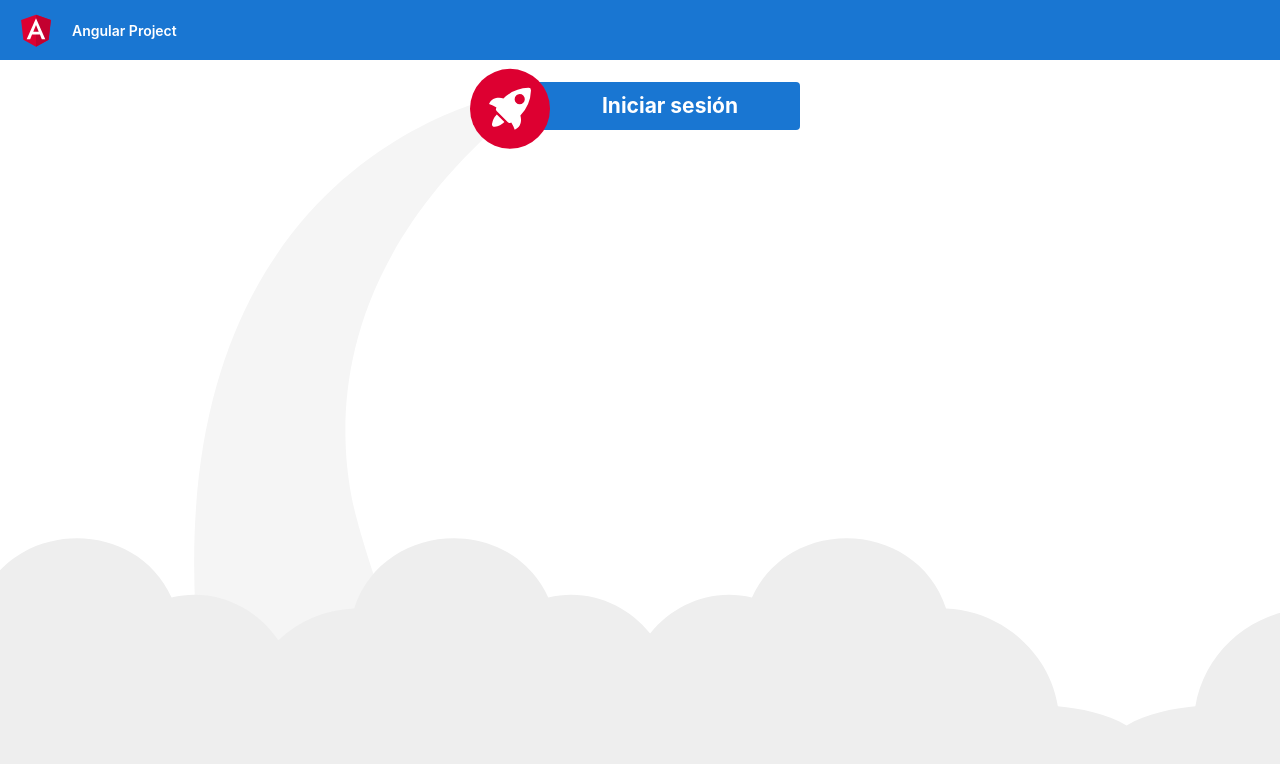
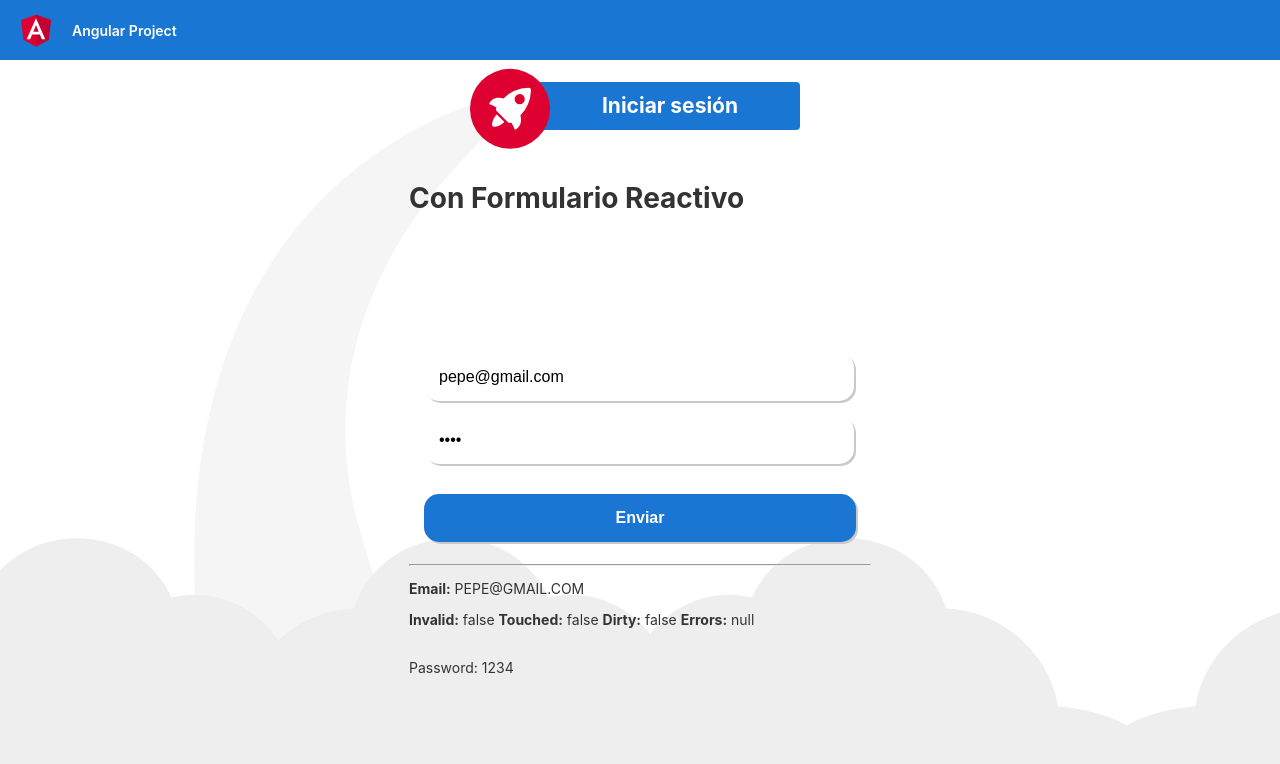
Before and after one commit to blasterdp/angular_project, an Angular app: page / in a window 1280 px wide. Shown: the top 764 px of the page. Built offline with nearby package versions, Linux system fonts and the light colour scheme.

Commit message:
Configurados dos formularios uno reactivo y otro basado en plantillas

```diff
--- a/src/app/app-routing.module.ts
+++ b/src/app/app-routing.module.ts
@@ -1,10 +1,13 @@
 import { NgModule } from '@angular/core';
 import { ReactiveFormsModule } from '@angular/forms';
 import { RouterModule, Routes } from '@angular/router';
+import { Login2Component } from './login-template/login2/login2.component';
 import { SigninComponent } from './login/signin/signin.component';
 
 const routes: Routes = [
+  { path: '', component: SigninComponent },
   { path: 'login', component: SigninComponent },
+  { path: 'login2', component: Login2Component },
 ];
 
 @NgModule({
--- a/src/app/app.module.ts
+++ b/src/app/app.module.ts
@@ -3,6 +3,7 @@ import { BrowserModule } from '@angular/platform-browser';
 
 import { AppRoutingModule } from './app-routing.module';
 import { AppComponent } from './app.component';
+import { LoginTemplateModule } from './login-template/login-template.module';
 import { LoginModule } from './login/login.module';
 
 @NgModule({
@@ -12,7 +13,8 @@ import { LoginModule } from './login/login.module';
   imports: [
     BrowserModule,
     AppRoutingModule,
-    LoginModule
+    LoginModule,
+    LoginTemplateModule
   ],
   providers: [],
   bootstrap: [AppComponent]
--- /dev/null
+++ b/src/app/login-template/login2/login2.component.css
@@ -0,0 +1,42 @@
+input {
+    display: block;
+    padding: 15px;
+    margin: 15px;
+    font-size: 16px;
+    width: 400px;
+    border-radius: 15px;
+    box-shadow: 2px 2px #cac9c9;
+    border: 0px;
+}
+
+button {
+    padding: 15px;
+    background-color: #1a76d2;
+    width: 432px;
+    margin: 15px;
+    font-size: 16px;
+    color: white;
+    font-family: sans-serif;
+    font-weight: bold;
+    border-radius: 15px;
+    box-shadow: 2px 2px #cac9c9;
+    border: 0px;
+}
+
+.sign-container {
+    margin-top: 30%;
+}
+
+@media screen and (max-width: 900px) {
+    input {
+        width: 600px;
+    }
+
+    button {
+        width: 631px;
+    }
+}
+
+.alert{
+    color: red;
+}
--- /dev/null
+++ b/src/app/login-template/login2/login2.component.html
@@ -0,0 +1,15 @@
+<h1>Con Formulario basado en Plantillas</h1>
+<div class="sign-container">
+    <form action="#" method="post">
+        <input [(ngModel)]="email" type="email" name="Email" id="email" placeholder="Email">
+
+        <input [(ngModel)]="password" type="password" name="Password" id="password" id="password" placeholder="Password">
+        <button type="submit">Enviar</button>
+    </form>
+</div>
+<hr>
+<br>
+Email: {{email | uppercase}}
+<br>
+<br>
+Password: {{password}}
--- /dev/null
+++ b/src/app/login-template/login2/login2.component.ts
@@ -0,0 +1,18 @@
+import { Component, OnInit } from '@angular/core';
+
+@Component({
+  selector: 'app-login2',
+  templateUrl: './login2.component.html',
+  styleUrls: ['./login2.component.css']
+})
+export class Login2Component implements OnInit {
+
+  email: string = 'email@example.com';
+  password: string = '1234';
+
+  constructor() { }
+
+  ngOnInit(): void {
+  }
+
+}
--- a/src/app/login/login.module.ts
+++ b/src/app/login/login.module.ts
@@ -1,6 +1,7 @@
 import { NgModule } from '@angular/core';
 import { CommonModule } from '@angular/common';
 import { SigninComponent } from './signin/signin.component';
+import { ReactiveFormsModule } from '@angular/forms';
 
 
 
@@ -9,7 +10,8 @@ import { SigninComponent } from './signin/signin.component';
     SigninComponent
   ],
   imports: [
-    CommonModule
+    CommonModule,
+    ReactiveFormsModule,
   ]
 })
 export class LoginModule { }
--- a/src/app/login/signin/signin.component.html
+++ b/src/app/login/signin/signin.component.html
@@ -1,7 +1,37 @@
+<h1>Con Formulario Reactivo</h1>
 <div class="sign-container">
     <form action="#" method="post">
-        <input type="email" name="Email" id="email" placeholder="Email">
-        <input type="password" name="password" id="password" placeholder="Password">
+        <input [formControl]="email" type="email" name="Email" id="email" placeholder="Email" >
+        <div *ngIf="email.invalid && (email.dirty || email.touched)" class="alert">
+
+            <div *ngIf="email.errors?.['required']">
+                Correo electronico es requerido.
+            </div>
+            <div *ngIf="email.errors?.['minlength']">
+                El correo electrónico debe tener al menos 7 caracteres.
+            </div>
+            <div *ngIf="email.errors?.['forbiddenname']">
+                El correo electrónico no puede ser Bob.
+            </div>
+
+        </div>
+        <input [formControl]="password" type="password" name="Password" id="password" id="password"
+            placeholder="Password">
         <button type="submit">Enviar</button>
     </form>
 </div>
+
+<hr>
+
+<p>
+    <b>Email:</b> {{email.value | uppercase}}
+</p>
+<p>
+    <b>Invalid:</b> {{email.invalid}}
+    <b>Touched:</b> {{email.touched}}
+    <b>Dirty:</b> {{email.dirty}}
+    <b>Errors:</b> {{email.errors | json}}
+</p>
+
+<br>
+Password: {{password.value}}
--- a/src/app/login/signin/signin.component.ts
+++ b/src/app/login/signin/signin.component.ts
@@ -1,4 +1,5 @@
 import { Component, OnInit } from '@angular/core';
+import { FormControl, ValidatorFn, Validators } from '@angular/forms';
 
 @Component({
   selector: 'app-signin',
@@ -8,6 +9,8 @@ import { Component, OnInit } from '@angular/core';
 export class SigninComponent implements OnInit {
 
   nombre: string;
+  email: FormControl = new FormControl('pepe@gmail.com', [Validators.required, Validators.minLength(7)]);;
+  password: FormControl = new FormControl('1234', Validators.required);
 
   constructor() {
     this.nombre = 'Blaster';
```
Also changed, not shown: src/app/login-template/login-template.module.ts (added, +16 -0 lines), 2 other files (tests, documents, lock files or other folders).
